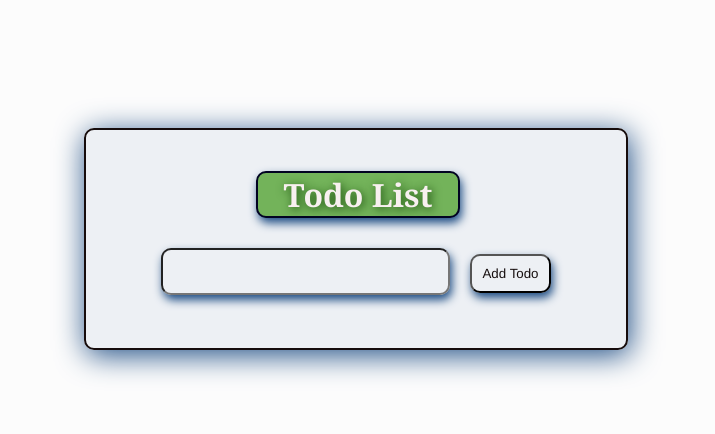
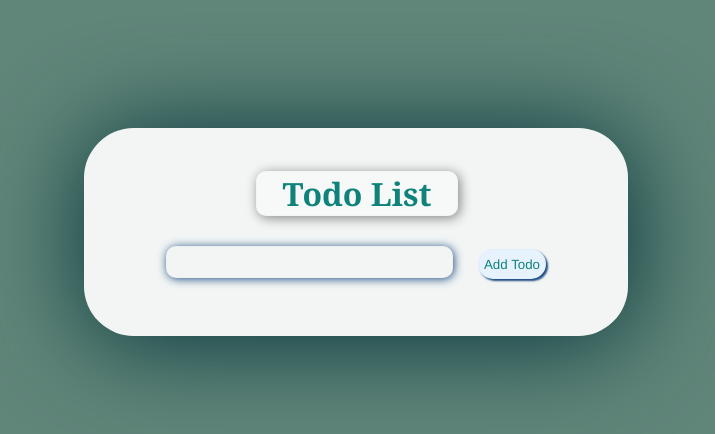
Before and after one commit to Netik9960/Todo, a React (Create React App) app: page / in a window 1280 px wide. Shown: the top 434 px of the page, without its empty margins (44-759 px from the left). Built offline with nearby package versions, Linux system fonts and the light colour scheme.

Commit message:
shadow effect

```diff
--- a/src/App.css
+++ b/src/App.css
@@ -1,30 +1,28 @@
 /* src/App.css */
 .App {
-  box-shadow: 2px 5px 30px rgb(29, 76, 131);
+  box-shadow: 2px 5px 100px rgb(3, 51, 59);
   display: flexbox;
-  background-color: rgba(236, 239, 243, 0.918);
+  background-color: rgba(255, 255, 255, 0.918);
   margin: 10%;
   padding: 20px;
   text-align: center;
-  border: 2px solid rgb(22, 12, 12);
-  border-radius: 10px;
+  border: 2px solid rgba(22, 12, 12, 0);
+  border-radius: 50px;
   text-align: center;
-
   width: 500px;
-
 }
 
 .App h1 {
-  box-shadow: 2px 5px 10px rgb(29, 76, 131);
-  color: rgb(248, 240, 240);
+  box-shadow: 2px 2px 12px rgb(131, 131, 131);
+  color: rgb(15, 131, 121);
   position: relative;
   left: 150px;
   width: 200px;
   font-size: 2rem;
-  text-shadow: 2px 2px 10px rgb(23, 75, 10);
-  font-family: Georgia, 'Times New Roman', Times, serif;
-  background-color: rgb(115, 179, 90);
-  border: 2px rgb(2, 3, 34) solid;
+  /* text-shadow: 2px 2px 10px rgb(25, 71, 13); */
+  font-family: 'Georgia', 'Times New Roman', Times, serif;
+  background-color: rgba(255, 255, 255, 0.418);
+  border: 1px solid rgba(39, 2, 2, 0.014);
   border-radius: 10px ;
 }
 
@@ -33,42 +31,49 @@
 }
 
 .App input {
-  box-shadow: 2px 5px 10px rgb(29, 76, 131);
-
+  box-shadow: 1px 1px 10px rgb(29, 76, 131);
+  height: 10px;
+  /* width: 200px; */
   text-align: center;
   font-size: 20px;
-  color: rgb(19, 31, 10);
+  color: rgb(15, 131, 121);
   background: #00000000;
   padding: 10px;
   margin-right: 10px;
   border-radius: 10px;
-  border-color:2px solid rgb(41, 28, 28);
+  border: 1px solid rgba(39, 2, 2, 0.014);
 }
-
+.App input:hover{
+  box-shadow: 1px 1px 100px rgb(106, 161, 223);
+  padding: 13px;
+  transition: 0.5s;
+}
 .App button {
-  box-shadow: 2px 5px 10px rgb(29, 76, 131);
-
+  box-shadow: 2px 2px 2px rgb(29, 76, 131);
+  background-color: rgb(231, 242, 255);
+  height: 30px;
   display: flexbox;
   flex-direction: center;
-  border-radius: 10px;
-  margin-left: 10px;
+  border: 1px solid rgba(39, 2, 2, 0.014);
+  border-radius: 15px;
+  margin-left: 15px;
   margin-bottom: 5px;
-  padding: 10px;
-  background: #00000000;
+  padding: 5px;
+  /* background: #02020200; */
   font-family: 'Franklin Gothic Medium', 'Arial Narrow', Arial, sans-serif;
-  color: #160e0e;
+  color: rgb(15, 131, 121);
 }
 #list{
   margin: 20px;
-  padding: 70px;
+  padding: 50px;
 }
 /* src/index.css */
 body {
   font-family: 'Arial', 'sans-serif';
-  background-color: #fcfcfc;
+  background-color: #09422fa4;
   margin: 0;
   padding: 0;
   font-size: 20px;
 
-  color: #291a1a;
+  color: rgb(15, 131, 121);
 }
--- a/src/App.js
+++ b/src/App.js
@@ -27,9 +27,9 @@ const App = () => {
 
   return (
 
-    <div className="App">
+    <div className="App" >
 
-      <h1>Todo List</h1>
+      <h1 >Todo List</h1>
       <TodoForm addTodo={addTodo} />
       <TodoList class="list" todos={todos} toggleComplete={toggleComplete} removeTodo={removeTodo} />
     </div>
```
